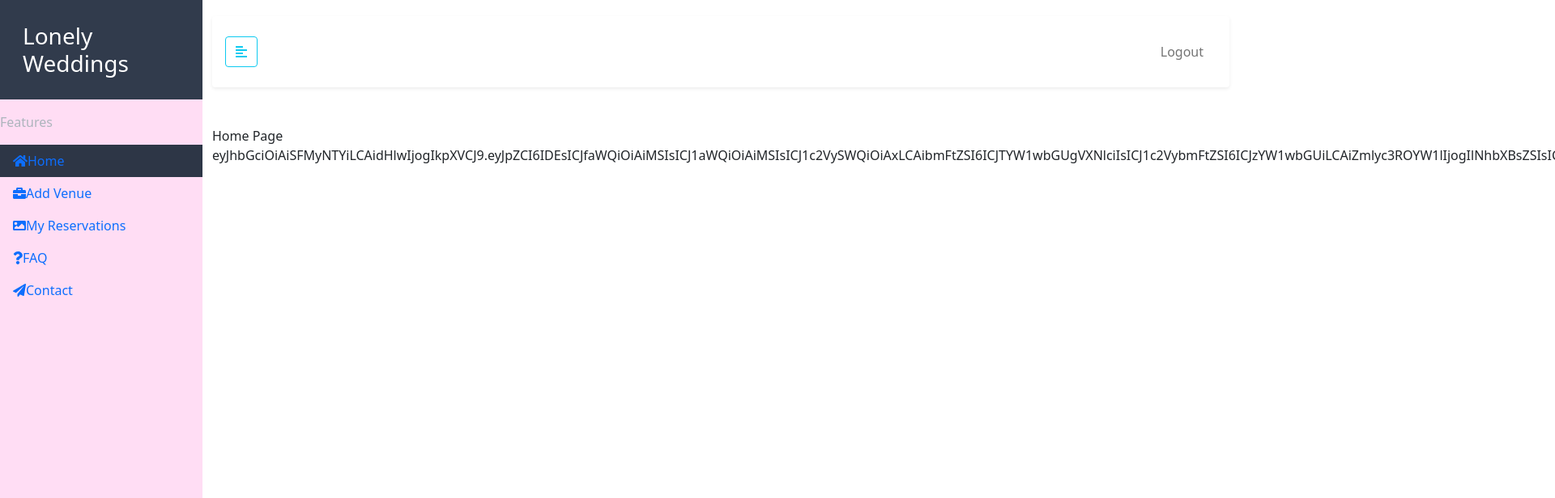
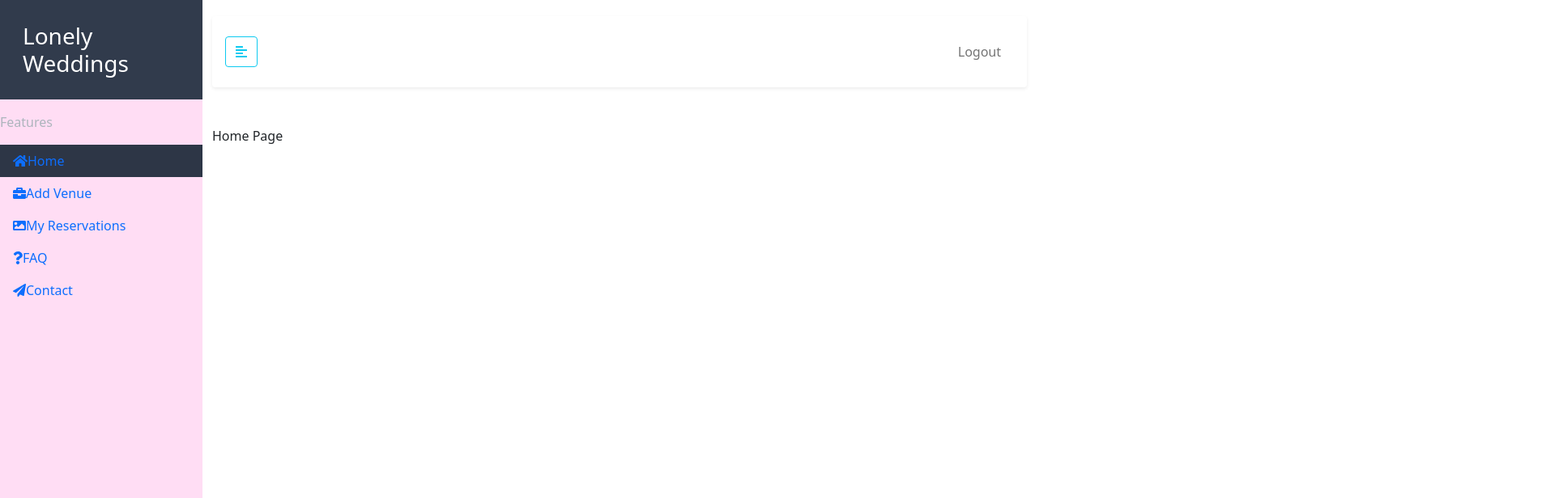
Before and after one commit to P465-Team8/EventVenue, a React (Create React App) app in the folder frontend/: page /HomePage in a window 1280 px wide. Shown: the top 616 px of the page at 81% size, 1920 px wide, since content can reach past the window. Built offline with nearby package versions, Linux system fonts and the light colour scheme; no server answers; sample sign-in values are in the browser's storage.

Commit message:
Private routes functionality created

```diff
--- a/frontend/src/components/content/HomePageContent.js
+++ b/frontend/src/components/content/HomePageContent.js
@@ -13,7 +13,6 @@ class HomePageContent extends React.Component {
       >
         <NavBar toggle={this.props.toggle} />
         <div>Home Page</div>
-        <div>{localStorage.getItem("token")}</div>
       </Container>
     );
   }
```
